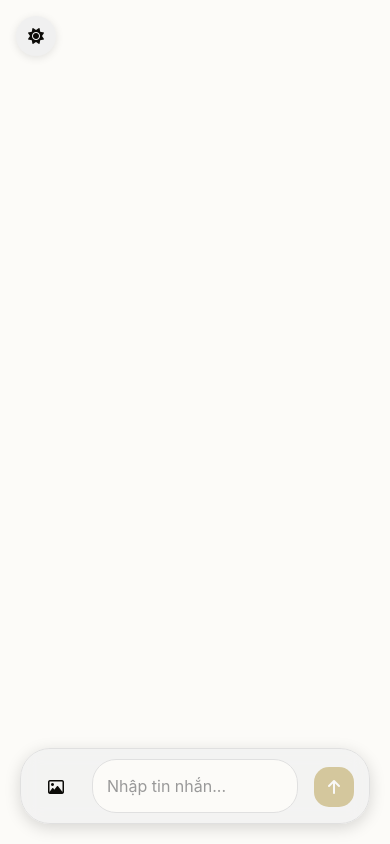
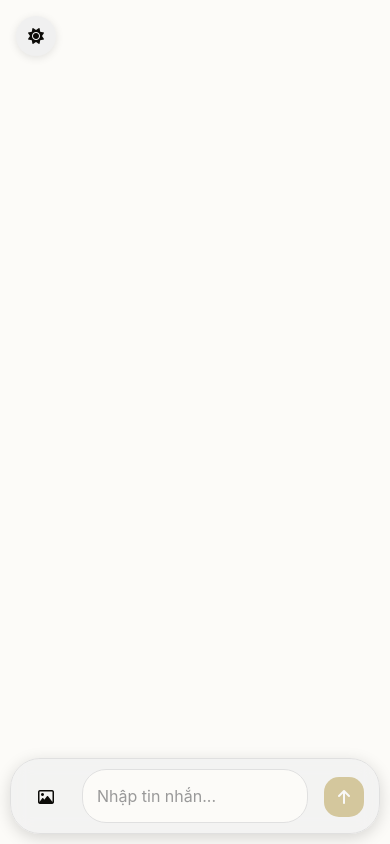
Before and after one commit to baotonphattrientrochoidangian/chat, a website: page index.html in a window 390 px wide. Drawn offline with nearby package versions, Linux system fonts and the light colour scheme.

Commit message:
Adjust button positioning and width for improved layout consistency

```diff
--- a/style.css
+++ b/style.css
@@ -609,9 +609,9 @@ button:disabled {
     border: 1px solid var(--border);
     border-radius: 30px;
     position: fixed;
-    bottom: 20px;
+    bottom: 10px;
     left: 50%;
-    width: calc(100% - 40px); /* Kết hợp margin trái phải thành 40px trừ vào width */
+    width: calc(100% - 20px); /* Kết hợp margin trái phải thành 40px trừ vào width */
     z-index: 10;
     transform: translateX(-50%);
     background: var(--secondary-bg-rgb);
```
